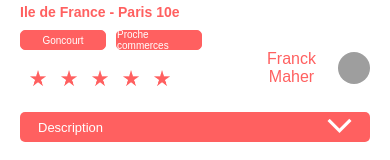
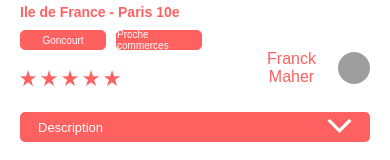
Before and after one commit to LawNoel/Kasa, a React (Create React App) app: page /logement/0979876d in a window 390 px wide. Shown: the part 424-584 px from the top of the page. Built offline with nearby package versions, Linux system fonts and the light colour scheme; grey boxes are pictures that could not be loaded.

Commit message:
margin réduit entres les stars

```diff
--- a/src/components/StarRating/StarRating.css
+++ b/src/components/StarRating/StarRating.css
@@ -10,6 +10,7 @@
 @media screen and (min-width: 375px) and ( max-width: 767px) {
   .stars {
     margin-right: 5px;
+    margin-left: 0;
     height: 16px;
   }
 }
```
